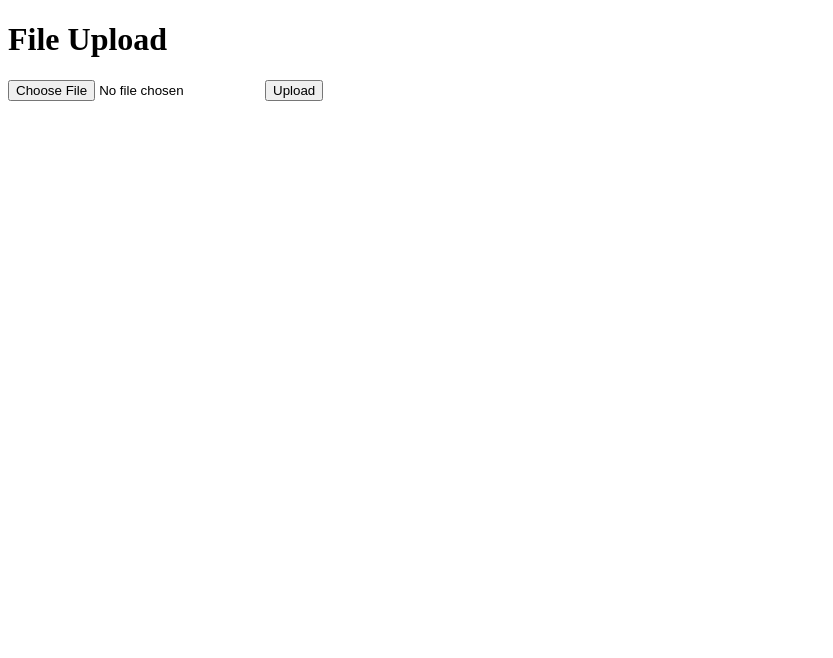
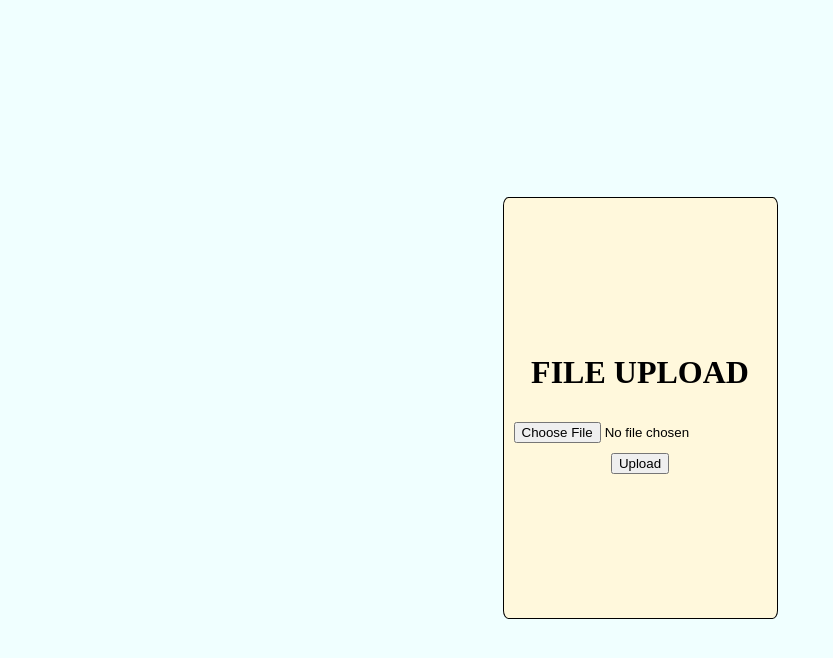
Before and after one commit to frankestrada41/file-transform, a website: page public/index.html in a window 1280 px wide. Shown: the whole page, without its empty margins (0-833 px from the left). Drawn offline with Linux system fonts and the light colour scheme.

```diff
--- /dev/null
+++ b/public/index.css
@@ -0,0 +1,25 @@
+body{
+    display: flex;
+    justify-content: center;
+    align-items: center;
+    height: 100vh;
+    background-color: azure;
+}
+.container{
+    border: 1px solid black;
+    border-radius: 2%;
+    min-height:400px;
+
+    display: flex;
+    flex-direction: column;
+    justify-content: center;
+    align-items: center;
+
+    padding: 10px;
+    background-color:cornsilk;
+}
+
+input{
+    display: block;
+    margin: 10px auto;
+}
--- a/public/index.html
+++ b/public/index.html
@@ -5,12 +5,15 @@
     <meta http-equiv="X-UA-Compatible" content="IE=edge">
     <meta name="viewport" content="width=device-width, initial-scale=1.0">
     <title>Document</title>
+    <link rel="stylesheet" href="index.css">
 </head>
 <body>
-    <h1>File Upload</h1>
+    <div class="container">
+        <h1>FILE UPLOAD</h1>
     <form action="/files/upload" method="POST" enctype="multipart/form-data">
         <input type="file" name="file" id="file-input">
         <input type="submit" value="Upload">
     </form>
+    </div>
 </body>
 </html>
```
Also changed, not shown: src/Files/files.controller.ts (+2 -5 lines), src/Files/files.diskStorage.ts (added, +14 -0 lines), 2 other files.
